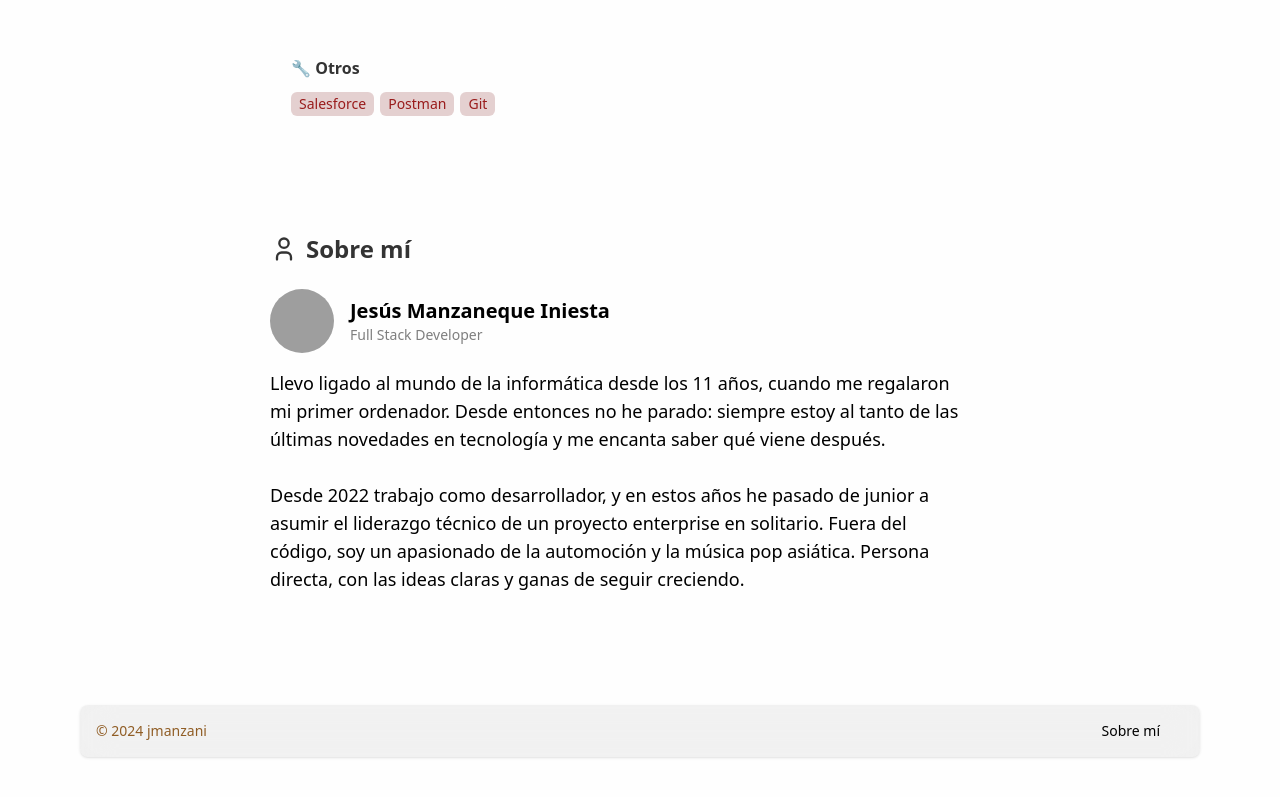
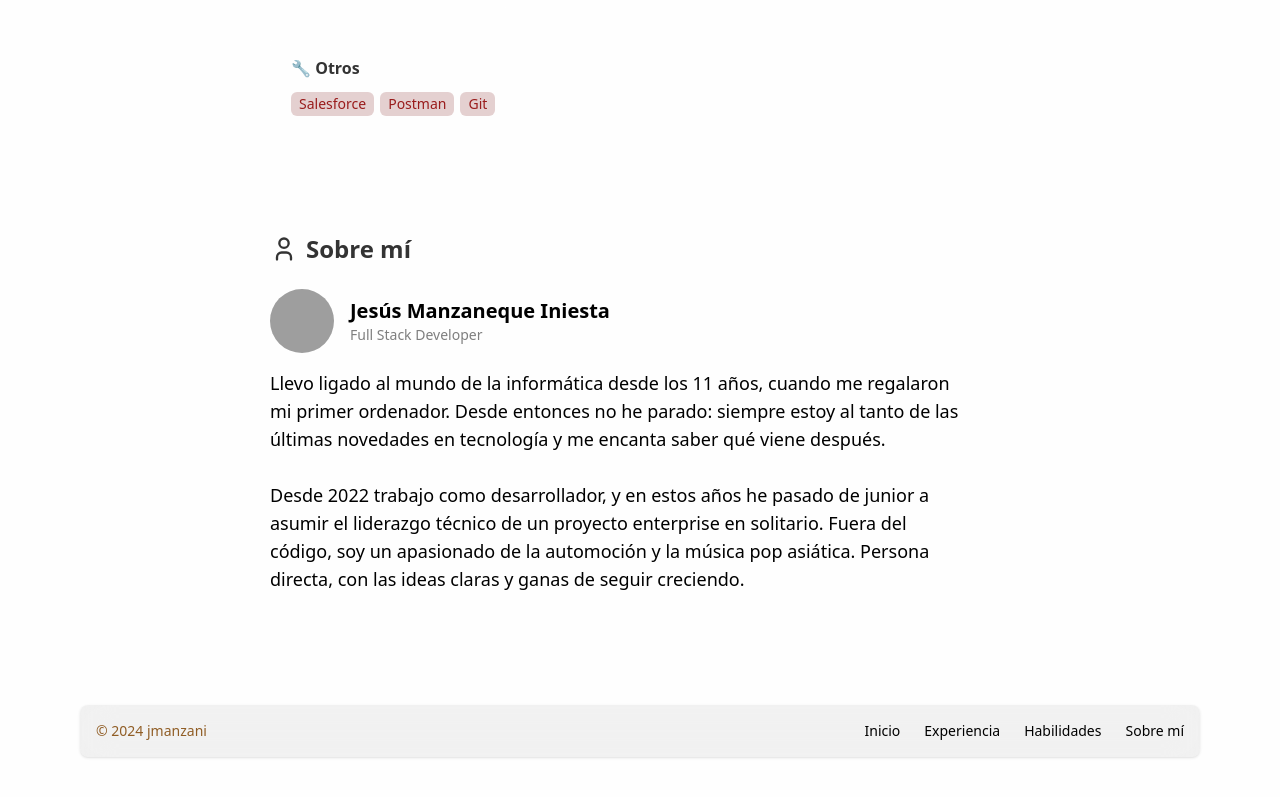
Before and after one commit to jmanzani/porfolio-next, a Next.js app: page / in a window 1280 px wide. Shown: the part 2052-2849 px from the top of the page. Built offline with nearby package versions, Linux system fonts and the light colour scheme; grey boxes are pictures that could not be loaded.

Commit message:
chore: sync footer nav links with header

```diff
--- a/src/components/Footer.js
+++ b/src/components/Footer.js
@@ -9,14 +9,10 @@ export default function Footer() {
           </a>
         </span>
         <ul className="flex flex-wrap items-center mt-3 text-sm font-medium dark:text-white/90 sm:mt-0">
-          <li>
-            <a href="#sobre-mi" className="hover:underline me-4 md:me-6">
-              Sobre mí
-            </a>
-            {/* <a href="#contacto" className="hover:underline me-4 md:me-6">
-              Contacto
-            </a> */}
-          </li>
+          <li><a href="#top" className="hover:underline me-4 md:me-6">Inicio</a></li>
+          <li><a href="#experiencia" className="hover:underline me-4 md:me-6">Experiencia</a></li>
+          <li><a href="#habilidades" className="hover:underline me-4 md:me-6">Habilidades</a></li>
+          <li><a href="#sobre-mi" className="hover:underline">Sobre mí</a></li>
         </ul>
       </div>
     </footer>
```
